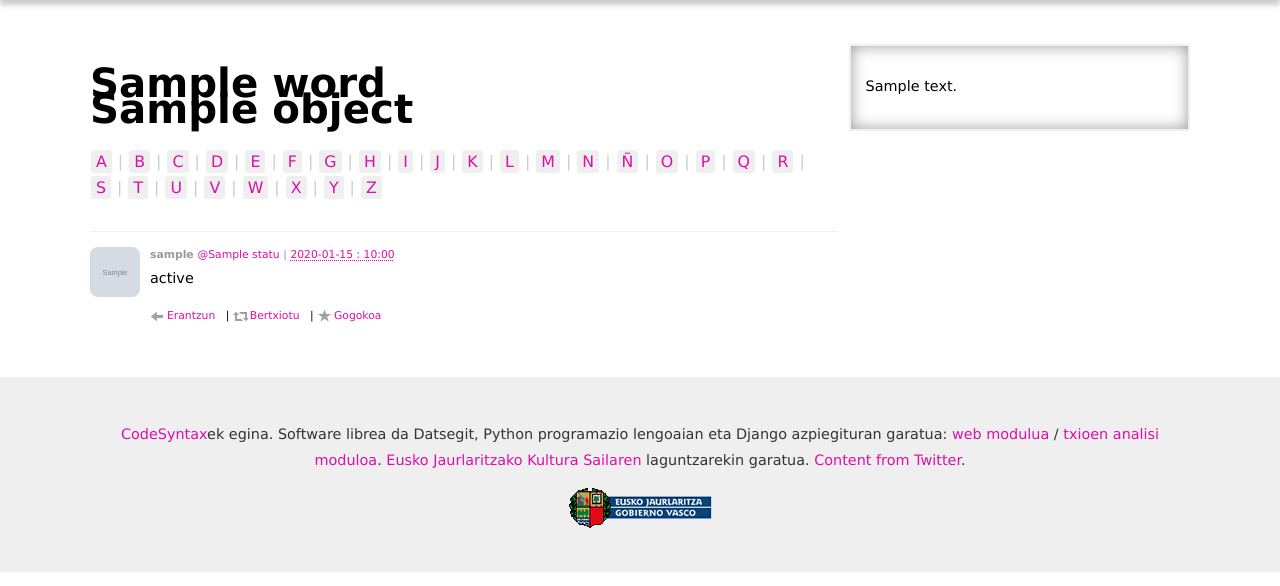
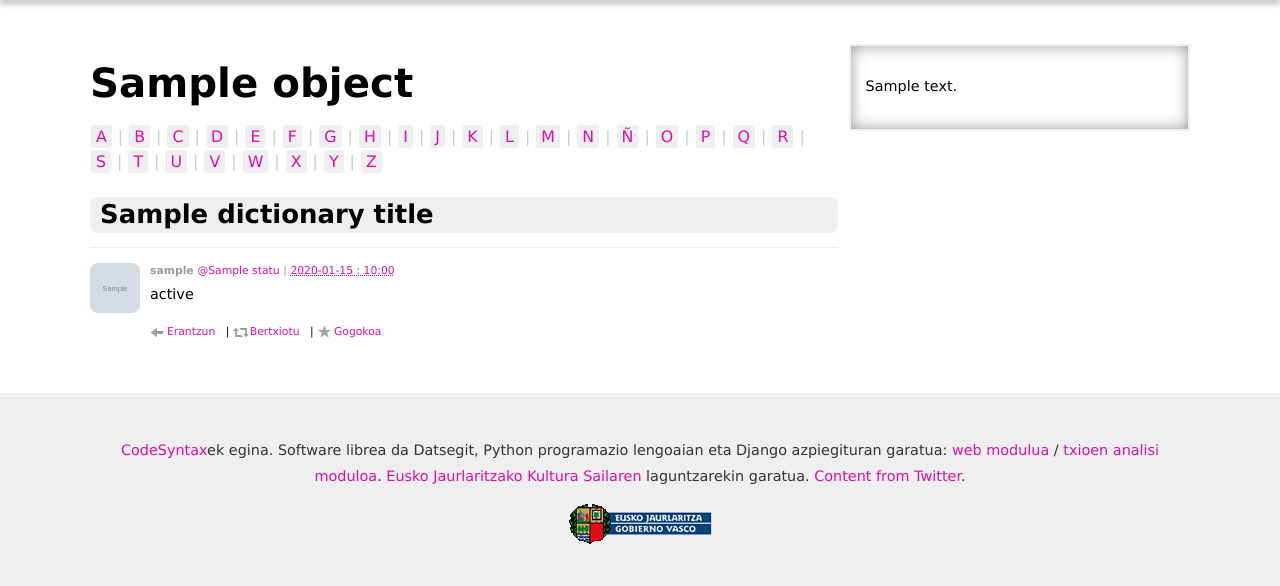
Before and after one commit to codesyntax/datsegit, a Django app: template datsegit/templates/twhst/dictionary_list.html in a window 1280 px wide. Shown: the part 116-702 px from the top of the page. Run offline with Django 3.2, Linux system fonts and the light colour scheme; the template is opened without the code that fills it: most values are stand-ins (such as "Sample title", 1, 10 or a date in 2020); grey boxes marked "Sample" are stand-in pictures.

Commit message:
Show item title

```diff
--- a/datsegit/templates/twhst/dictionary_list.html
+++ b/datsegit/templates/twhst/dictionary_list.html
@@ -6,9 +6,9 @@
 </p>
 {% endblock %}
 {% block content %}
-<h1>{{word}} <div class="hashtag_in_dict_list">{{ object.name}}</div></h1>
+<h1>{{object.name}}</h1>
 {% include "twhst/alpha.html" %}
-
+<h2>{{dictionary_title}}</h2>
 {% if object_list %}
 {% for di in object_list %}
 <div class="status">
--- a/datsegit/views.py
+++ b/datsegit/views.py
@@ -27,6 +27,7 @@ class DictionaryListView(ListView):
     def get_context_data(self, **kwargs):
         context = super(DictionaryListView, self).get_context_data(**kwargs)
         context['word'] = self.kwargs.get('word')
+        context['dictionary_title'] = context['dictionary_list'][0].title
         context['object'] = Hashtag.objects.get(name=self.kwargs.get('slug'))
         return context
 
```
